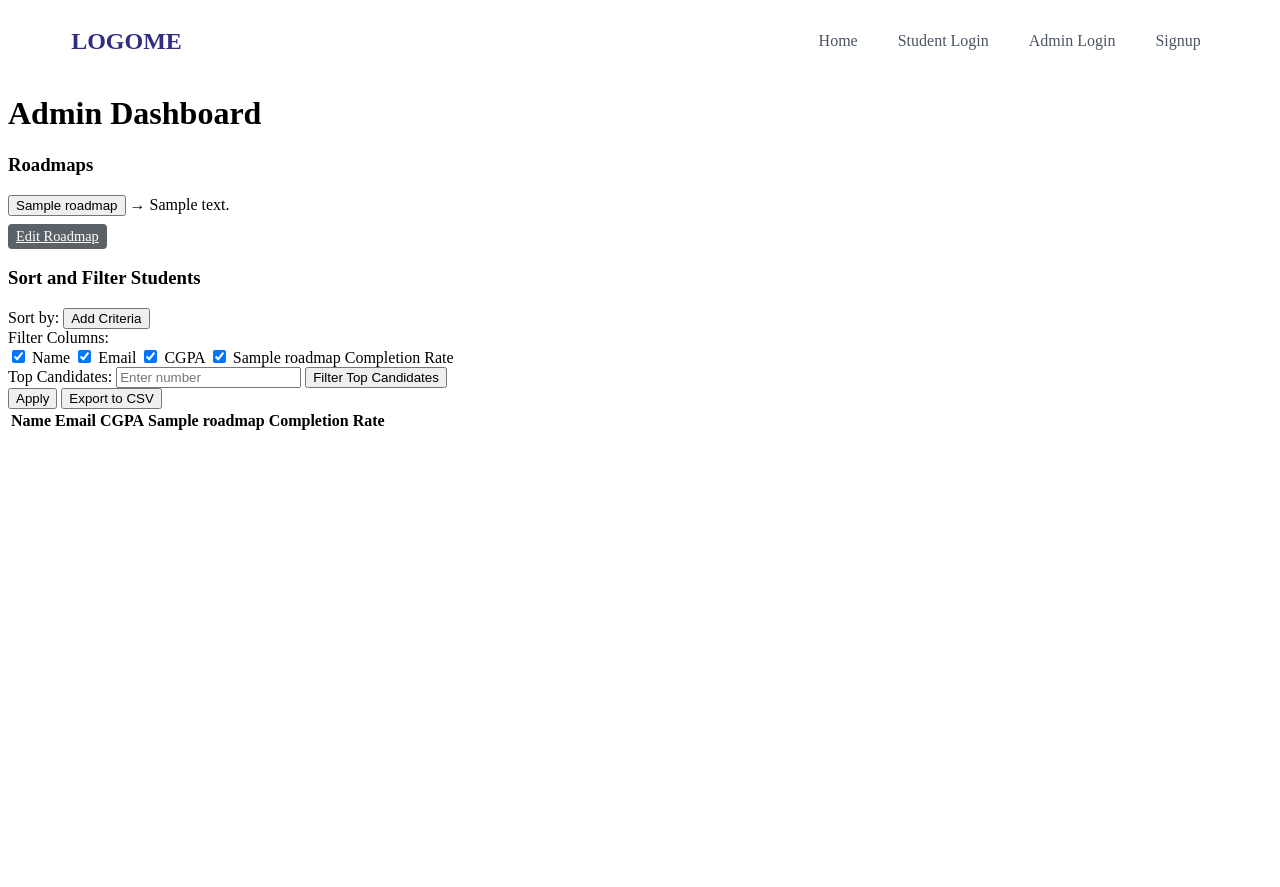
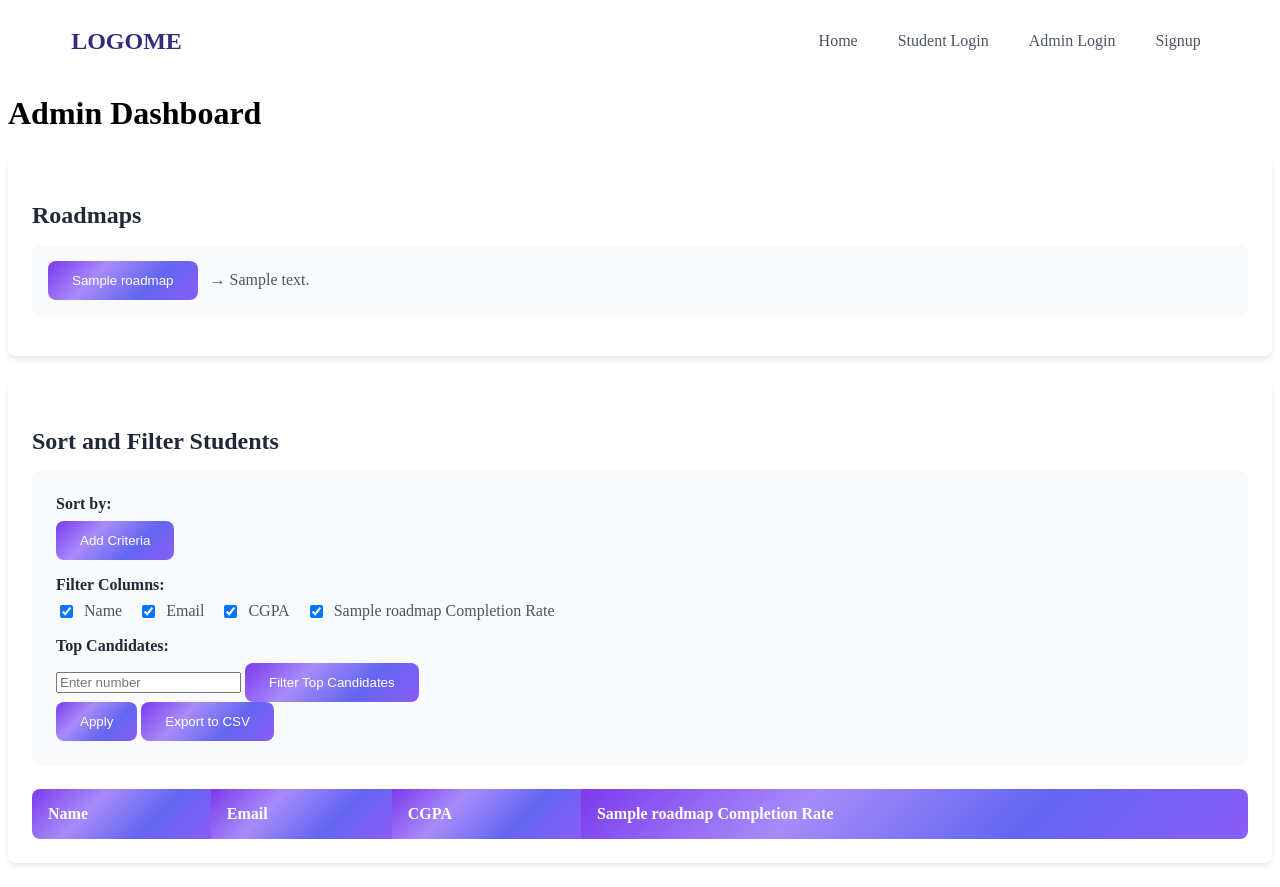
Before and after one commit to Divyanshu52Singhal/CarrerQuest, a Flask app: template templates/admin_dashboard.html in a window 1280 px wide. Before the commit the page ends 430 px from the top, so only its background shows below. Run offline with Flask 3, Linux system fonts and the light colour scheme; the template is opened without the code that fills it: most values are stand-ins (such as "Sample title", 1, 10 or a date in 2020); lists and menus that the app fills with data are empty; some libraries are stand-ins or nearby versions.

Commit message:
fixing error cause by frontend

```diff
--- /dev/null
+++ b/static/css/admin_dashboard.css
@@ -0,0 +1,216 @@
+/* Admin Dashboard Styles */
+:root {
+    --gradient: linear-gradient(-45deg, #8b5cf6, #6366f1, #a78bfa, #7c3aed);
+    --primary-color: #6366f1;
+    --secondary-color: #8b5cf6;
+    --background-color: #f3f4f6;
+    --card-background: #ffffff;
+    --text-primary: #1f2937;
+    --text-secondary: #4b5563;
+    --border-radius: 8px;
+    --spacing: 1.5rem;
+}
+
+.admin-container {
+    padding: var(--spacing);
+    background-color: var(--background-color);
+    min-height: 100vh;
+}
+
+.dashboard-title {
+    font-size: 2.5rem;
+    color: var(--text-primary);
+    margin-bottom: var(--spacing);
+    font-weight: 700;
+    background: var(--gradient);
+    -webkit-background-clip: text;
+    background-clip: text;
+    color: transparent;
+}
+
+.dashboard-section {
+    background: var(--card-background);
+    border-radius: var(--border-radius);
+    padding: var(--spacing);
+    margin-bottom: var(--spacing);
+    box-shadow: 0 4px 6px -1px rgba(0, 0, 0, 0.1);
+}
+
+.section-title {
+    color: var(--text-primary);
+    font-size: 1.5rem;
+    margin-bottom: 1rem;
+    font-weight: 600;
+}
+
+/* Roadmap Styles */
+.roadmap-card {
+    margin-bottom: 1rem;
+    padding: 1rem;
+    border-radius: var(--border-radius);
+    background: #f9fafb;
+}
+
+.roadmap-description {
+    color: var(--text-secondary);
+    margin-left: 0.5rem;
+}
+
+.course-list {
+    list-style: none;
+    padding-left: 1rem;
+    margin-top: 1rem;
+}
+
+.course-item {
+    margin-bottom: 1rem;
+}
+
+.course-header {
+    margin-bottom: 0.5rem;
+}
+
+.course-description {
+    color: var(--text-secondary);
+    margin: 0.5rem 0;
+}
+
+.chapter-list {
+    list-style: none;
+    padding-left: 1.5rem;
+}
+
+.chapter-item {
+    color: var(--text-secondary);
+    padding: 0.5rem 0;
+}
+
+/* Button Styles */
+.gradient-button {
+    background: var(--gradient);
+    color: white;
+    border: none;
+    padding: 0.75rem 1.5rem;
+    border-radius: var(--border-radius);
+    cursor: pointer;
+    font-weight: 500;
+    transition: transform 0.2s, box-shadow 0.2s;
+}
+
+.gradient-button:hover {
+    transform: translateY(-2px);
+    box-shadow: 0 4px 12px rgba(99, 102, 241, 0.3);
+}
+
+.secondary-button {
+    background: white;
+    color: var(--primary-color);
+    border: 1px solid var(--primary-color);
+    padding: 0.5rem 1rem;
+    border-radius: var(--border-radius);
+    cursor: pointer;
+    font-weight: 500;
+    transition: all 0.2s;
+}
+
+.secondary-button:hover {
+    background: var(--primary-color);
+    color: white;
+}
+
+/* Control Panel Styles */
+.control-panel {
+    background: #f9fafb;
+    padding: var(--spacing);
+    border-radius: var(--border-radius);
+    margin-bottom: var(--spacing);
+}
+
+.sort-section, .filter-section {
+    margin-bottom: 1rem;
+}
+
+.control-label {
+    display: block;
+    font-weight: 600;
+    margin-bottom: 0.5rem;
+    color: var(--text-primary);
+}
+
+.checkbox-group {
+    display: flex;
+    flex-wrap: wrap;
+    gap: 1rem;
+}
+
+.checkbox-label {
+    display: flex;
+    align-items: center;
+    gap: 0.5rem;
+    color: var(--text-secondary);
+}
+
+/* Table Styles */
+.table-container {
+    overflow-x: auto;
+}
+
+#students-table {
+    width: 100%;
+    border-collapse: collapse;
+    background: white;
+    border-radius: var(--border-radius);
+    overflow: hidden;
+}
+
+#students-table th {
+    background: var(--gradient);
+    color: white;
+    padding: 1rem;
+    text-align: left;
+    font-weight: 600;
+}
+
+#students-table td {
+    padding: 1rem;
+    border-bottom: 1px solid #e5e7eb;
+    color: var(--text-secondary);
+}
+
+#students-table tbody tr:hover {
+    background: #f9fafb;
+}
+
+/* Sort Criteria Styles */
+.sort-criteria-item {
+    display: flex;
+    gap: 1rem;
+    margin-bottom: 0.5rem;
+}
+
+.sort-criteria {
+    padding: 0.5rem;
+    border: 1px solid #e5e7eb;
+    border-radius: var(--border-radius);
+    flex: 1;
+}
+
+/* Responsive Design */
+@media (max-width: 768px) {
+    .checkbox-group {
+        flex-direction: column;
+    }
+
+    .dashboard-title {
+        font-size: 2rem;
+    }
+
+    .gradient-button, .secondary-button {
+        width: 100%;
+        text-align: center;
+    }
+
+    .sort-criteria-item {
+        flex-direction: column;
+    }
+}
--- a/templates/admin_dashboard.html
+++ b/templates/admin_dashboard.html
@@ -4,27 +4,6 @@
 
 {% block styles %}
 <link rel="stylesheet" href="{{ url_for('static', filename='css/admin_dashboard.css') }}">
-<style>
-    .action-buttons {
-        display: flex;
-        gap: 8px;
-        margin-top: 8px;
-    }
-    .edit-button {
-        padding: 4px 8px;
-        font-size: 0.9em;
-    }
-    .secondary-button {
-        background-color: #5a6268;
-        color: white;
-        border: none;
-        border-radius: 4px;
-        cursor: pointer;
-    }
-    .edit-button:hover {
-        background-color: #4c545a;
-    }
-</style>
 {% endblock %}
 
 {% block content %}
@@ -36,19 +15,10 @@
     <div id="roadmap-section">
         {% for roadmap in roadmaps %}
             <div class="roadmap-card">
-                <div class="roadmap-header">
                 <button class="toggle-button gradient-button" onclick="toggleVisibility('roadmap-{{ loop.index }}')">
                     {{ roadmap.title }}
                 </button>
                 <span class="roadmap-description">&#8594; {{ roadmap.description }}</span>
-                </div>
-
-                <div class="action-buttons">
-                    <a href="{{ url_for('admin_edit_roadmap', roadmap_id=roadmap.roadmap_id) }}"
-                       class="edit-button secondary-button">
-                       Edit Roadmap
-                    </a>
-                </div>
 
                 <div id="roadmap-{{ loop.index }}" class="collapsible-content" style="display: none;">
                     <ul class="course-list">
@@ -57,15 +27,9 @@
                                 <div class="course-header">
                                     <strong>{{ course.name }}</strong>
                                     <p class="course-description">{{ course.description }}</p>
-                                    <div class="action-buttons">
                                     <button class="toggle-button secondary-button" onclick="toggleVisibility('course-{{ course.name}}')">
                                         View Chapters
                                     </button>
-                                        <a href="{{ url_for('admin_edit_course', roadmap_id=roadmap.roadmap_id, course_id=course.course_id) }}"
-                                           class="edit-button secondary-button">
-                                           Edit Course
-                                        </a>
-                                    </div>
                                 </div>
                                 <ul id="course-{{course.name}}" class="chapter-list collapsible-content" style="display: none;">
                                     {% for chapter in course.chapters %}
@@ -75,12 +39,7 @@
                                                rel="noopener noreferrer">
                                                Reference
                                             </a>
-
-                                        {% endif %}
-                                        <a href="{{ url_for('create_quiz', roadmap_id=roadmap.roadmap_id, course_id=course.course_id, chapter_title=chapter.title) }}"
-                                        class="btn btn-sm btn-secondary">
-                                        Create/Edit Quiz
-                                     </a></li>
+                                        {% endif %}</li>
                                     {% endfor %}
                                 </ul>
                             </li>
@@ -91,7 +50,6 @@
         {% endfor %}
     </div>
 </div>
-
 
 <!-- Students Section -->
 <div class="dashboard-section">
@@ -181,8 +139,8 @@
                 <td class="column-email">${student.email}</td>
                 <td class="column-cgpa">${student.cgpa}</td>
                 ${roadmaps.map(roadmap => {
-                    const completionRate = student.completion_rate[roadmap.roadmap_id] || 0;
-                    return <td class="column-${roadmap.roadmap_id}">${completionRate}%</td>;
+                    const completionRate = Math.round(student.completion_rate[roadmap.roadmap_id]) || 0;
+                    return `<td class="column-${roadmap.roadmap_id}">${completionRate}%</td>`;
                 }).join('')}
             `;
             tableBody.appendChild(row);
@@ -283,24 +241,47 @@
 
     // Export data to CSV
     function exportToCSV() {
-        const rows = [
-            ["Name", "Email", "CGPA", ...roadmaps.map(roadmap => roadmap.title + " Completion Rate")]
-        ];
+        // Get visible headers (considering column filters)
+    const headers = Array.from(document.querySelectorAll("#students-table thead th"))
+        .filter(th => th.style.display !== 'none')
+        .map(th => th.textContent.trim());
 
+    // Initialize rows with filtered headers
+    const rows = [headers];
+
+    // Get visible rows and their visible cells
     const tableRows = document.querySelectorAll("#students-table tbody tr");
     tableRows.forEach(row => {
-            const cells = row.querySelectorAll("td");
-            const rowData = Array.from(cells).map(cell => cell.textContent);
-            rows.push(rowData);
+        // Only process visible rows
+        if (row.style.display !== 'none') {
+            const visibleCells = Array.from(row.querySelectorAll("td"))
+                .filter(cell => cell.style.display !== 'none')
+                .map(cell => {
+                    // Remove % symbol from completion rates and handle special characters
+                    let content = cell.textContent.trim();
+                    if (content.endsWith('%')) {
+                        content = content.slice(0, -1);
+                    }
+                    // Escape CSV special characters
+                    if (content.includes(',') || content.includes('"') || content.includes('\n')) {
+                        content = `"${content.replace(/"/g, '""')}"`;
+                    }
+                    return content;
+                });
+            rows.push(visibleCells);
+        }
     });
 
+    // Generate CSV content
     let csvContent = "data:text/csv;charset=utf-8,"
-            + rows.map(e => e.join(",")).join("\n");
+        + rows.map(row => row.join(",")).join("\n");
 
+    // Create and trigger download
     const encodedUri = encodeURI(csvContent);
     const link = document.createElement("a");
     link.setAttribute("href", encodedUri);
-        link.setAttribute("download", "students_data.csv");
+    const timestamp = new Date().toISOString().replace(/[:.]/g, '-');
+    link.setAttribute("download", `students_data_${timestamp}.csv`);
     document.body.appendChild(link);
     link.click();
     document.body.removeChild(link);
```
Lines whose indentation alone changed are shown as unchanged.
